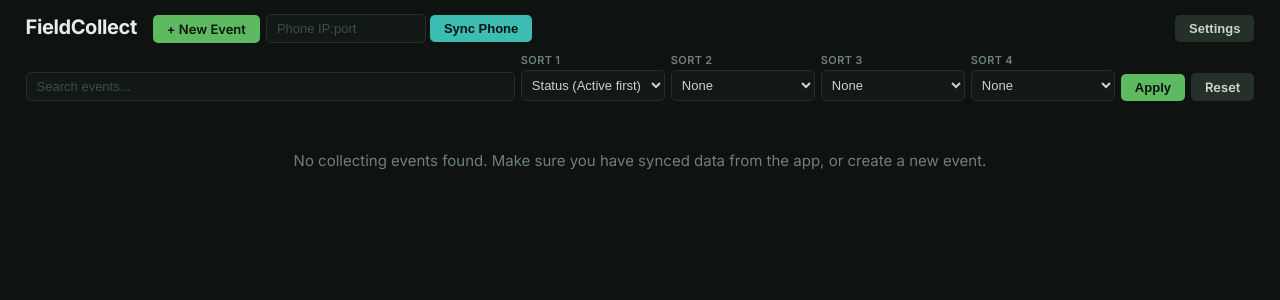
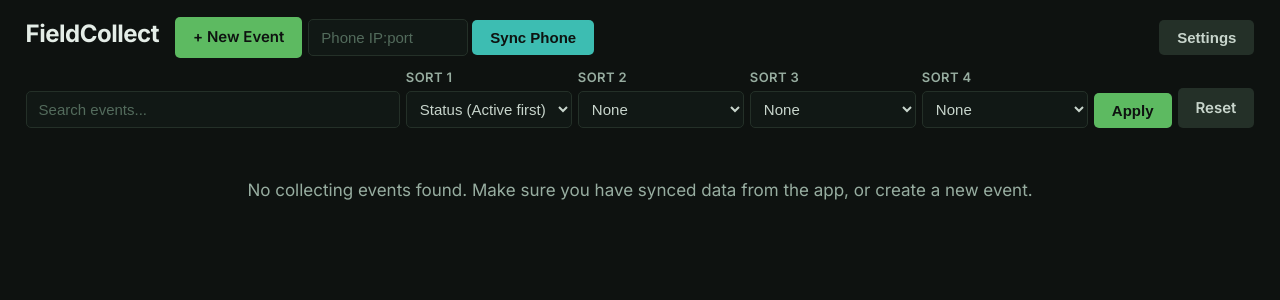
Before and after one commit to brclaridge/EntoLog, a Flask app: page / in a window 1280 px wide. Shown: the top 300 px of the page. Run offline with Flask 3, Linux system fonts and the light colour scheme; parts of the project's set-up code (start-up, migrations or seed data) failed here and were passed over.

Commit message:
Improved UI

```diff
--- a/label_printer/static/style.css
+++ b/label_printer/static/style.css
@@ -5,7 +5,7 @@
     --bg-raised: #151c18;
     --ink: #c8d5cc;
     --ink-bright: #e4ede7;
-    --muted: #6e8274;
+    --muted: #97ada0;
     --panel: #161e19;
     --panel-border: #243028;
     --input-bg: #111815;
@@ -28,9 +28,11 @@
 body {
     font-family: "Inter", "Segoe UI", system-ui, sans-serif;
     margin: 0;
-    padding: 14px clamp(14px, 2vw, 32px) 20px;
+    padding: 16px clamp(14px, 2vw, 32px) 24px;
     background: var(--bg);
     color: var(--ink);
+    font-size: 16px;
+    line-height: 1.5;
 }
 
 /* ── Page header ── */
@@ -42,7 +44,7 @@ body {
 }
 
 .page-header h1 {
-    font-size: 20px;
+    font-size: 24px;
     color: var(--ink-bright);
     letter-spacing: -0.02em;
     font-weight: 700;
@@ -65,7 +67,7 @@ h1 {
     color: var(--ink-bright);
     letter-spacing: -0.02em;
     font-weight: 700;
-    font-size: 20px;
+    font-size: 24px;
 }
 
 /* ── Toolbar ── */
@@ -80,7 +82,7 @@ h1 {
 .toolbar-search {
     flex: 1;
     min-width: 160px;
-    font-size: 11px;
+    font-size: 13px;
     font-weight: 600;
     color: var(--muted);
     text-transform: uppercase;
@@ -90,11 +92,11 @@ h1 {
 .toolbar-search input {
     display: block;
     width: 100%;
-    margin-top: 3px;
-    padding: 6px 10px;
+    margin-top: 4px;
+    padding: 9px 12px;
     border: 1px solid var(--panel-border);
     border-radius: 5px;
-    font-size: 13px;
+    font-size: 15px;
     background: var(--input-bg);
     color: var(--ink-bright);
     transition: border-color 0.15s ease, box-shadow 0.15s ease;
@@ -107,11 +109,11 @@ h1 {
 }
 
 .toolbar-search input::placeholder {
-    color: #3d5044;
+    color: #536b5c;
 }
 
 .toolbar-sort {
-    font-size: 11px;
+    font-size: 13px;
     font-weight: 600;
     color: var(--muted);
     text-transform: uppercase;
@@ -121,13 +123,13 @@ h1 {
 
 .toolbar-sort select {
     display: block;
-    margin-top: 3px;
-    padding: 6px 6px;
+    margin-top: 4px;
+    padding: 8px 9px;
     border: 1px solid var(--panel-border);
     border-radius: 5px;
     background: var(--input-bg);
     color: var(--ink);
-    font-size: 13px;
+    font-size: 15px;
 }
 
 .toolbar-sort select:focus {
@@ -141,8 +143,8 @@ h1 {
     display: inline-flex;
     align-items: center;
     justify-content: center;
-    padding: 6px 14px;
-    font-size: 13px;
+    padding: 9px 18px;
+    font-size: 15px;
     font-weight: 600;
     border-radius: 5px;
     border: none;
@@ -424,15 +449,15 @@ td:nth-child(14), th:nth-child(14) { width: 1%; white-space: nowrap; }
     padding: 40px;
     text-align: center;
     color: var(--muted);
-    font-size: 15px;
+    font-size: 17px;
 }
 
 /* ── Section heads ── */
 .section-head {
-    margin: 10px 0 4px;
-    font-size: 12px;
+    margin: 12px 0 5px;
+    font-size: 14px;
     font-weight: 700;
-    letter-spacing: 0.05em;
+    letter-spacing: 0.03em;
     text-transform: uppercase;
     color: var(--muted);
 }
@@ -880,10 +905,10 @@ textarea:focus {
 }
 
 .sync-input {
-    padding: 6px 10px;
+    padding: 9px 12px;
     border: 1px solid var(--panel-border);
     border-radius: 5px;
-    font-size: 13px;
+    font-size: 15px;
     background: var(--input-bg);
     color: var(--ink-bright);
     width: 160px;
@@ -897,7 +922,7 @@ textarea:focus {
 }
 
 .sync-input::placeholder {
-    color: #3d5044;
+    color: #536b5c;
 }
 
 .btn-sync {
--- a/label_printer/templates/index.html
+++ b/label_printer/templates/index.html
@@ -171,6 +171,7 @@
                         {% endif %}
                     </td>
                     <td class="actions">
+                        <span class="actions-inner">
                         <button type="button" class="btn-sm btn-dup"
                                 onclick="showDupModal(this)"
                                 data-idx="{{ item.idx }}"
@@ -195,6 +196,7 @@
                                 data-date="{% if item.event.startDateTime and item.event.endDateTime %}{{ item.event.startDateTime[:10] }} – {{ item.event.endDateTime[:10] }}{% else %}{{ (item.event.createdAt or '')[:10] }}{% endif %}"
                                 data-collectors="{{ (item.event.collectors or [])|join(', ') }}"
                                 data-technique="{{ item.event.collectionTechnique or '' }}">Del</button>
+                        </span>
                     </td>
                 </tr>
                 {% endfor %}
@@ -266,6 +268,7 @@
                         {% endif %}
                     </td>
                     <td class="actions">
+                        <span class="actions-inner">
                         <button type="button" class="btn-sm btn-dup"
                                 onclick="showDupModal(this)"
                                 data-idx="{{ item.idx }}"
@@ -290,6 +293,7 @@
                                 data-date="{% if item.event.startDateTime and item.event.endDateTime %}{{ item.event.startDateTime[:10] }} – {{ item.event.endDateTime[:10] }}{% else %}{{ (item.event.createdAt or '')[:10] }}{% endif %}"
                                 data-collectors="{{ (item.event.collectors or [])|join(', ') }}"
                                 data-technique="{{ item.event.collectionTechnique or '' }}">Del</button>
+                        </span>
                     </td>
                 </tr>
                 {% endfor %}
@@ -362,6 +366,7 @@
                         {% endif %}
                     </td>
                     <td class="actions">
+                        <span class="actions-inner">
                         <button type="button" class="btn-sm btn-dup"
                                 onclick="showDupModal(this)"
                                 data-idx="{{ item.idx }}"
@@ -386,6 +391,7 @@
                                 data-date="{% if item.event.startDateTime and item.event.endDateTime %}{{ item.event.startDateTime[:10] }} – {{ item.event.endDateTime[:10] }}{% else %}{{ (item.event.createdAt or '')[:10] }}{% endif %}"
                                 data-collectors="{{ (item.event.collectors or [])|join(', ') }}"
                                 data-technique="{{ item.event.collectionTechnique or '' }}">Del</button>
+                        </span>
                     </td>
                 </tr>
                 {% endfor %}
@@ -458,6 +464,7 @@
                         {% endif %}
                     </td>
                     <td class="actions">
+                        <span class="actions-inner">
                         <button type="button" class="btn-sm btn-dup"
                                 onclick="showDupModal(this)"
                                 data-idx="{{ item.idx }}"
@@ -482,6 +489,7 @@
                                 data-date="{% if item.event.startDateTime and item.event.endDateTime %}{{ item.event.startDateTime[:10] }} – {{ item.event.endDateTime[:10] }}{% else %}{{ (item.event.createdAt or '')[:10] }}{% endif %}"
                                 data-collectors="{{ (item.event.collectors or [])|join(', ') }}"
                                 data-technique="{{ item.event.collectionTechnique or '' }}">Del</button>
+                        </span>
                     </td>
                 </tr>
                 {% endfor %}
```
Also changed, not shown: other parts of label_printer/static/style.css (+75 -52 lines).
